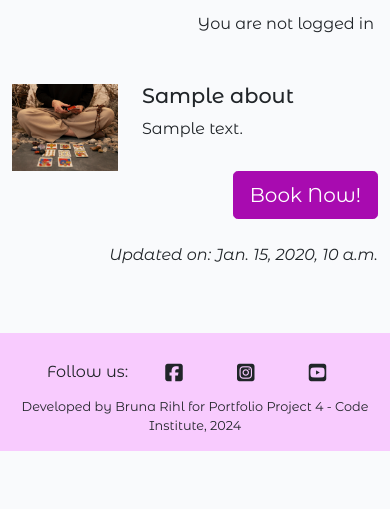
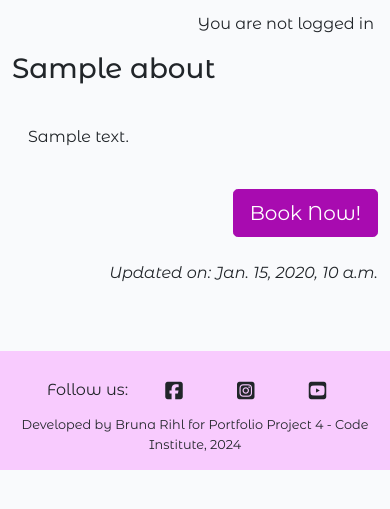
Before and after one commit to BrunaRihl/starlight-consultations, a Django app: page /about/ in a window 390 px wide. Shown: the part 84-593 px from the top of the page. Run offline with Django 3.2, Linux system fonts and the light colour scheme; tables that the repository leaves empty hold one stand-in row (values such as "Sample post"); some libraries are stand-ins or nearby versions; some web fonts are replaced.

Commit message:
feat: Implement image storage on Cloudinary to enable image uploads by superusers

```diff
--- a/about/models.py
+++ b/about/models.py
@@ -1,10 +1,13 @@
 from django.db import models
+from cloudinary.models import CloudinaryField
+
 
 # Create your models here.
 
 class About(models.Model):
     title = models.CharField(max_length=200)
     updated_on = models.DateTimeField(auto_now=True)
+    featured_image = CloudinaryField('image', default='placeholder')
     content = models.TextField()
 
     def __str__(self):
--- a/about/templates/about.html
+++ b/about/templates/about.html
@@ -1,15 +1,35 @@
 {% extends 'base.html' %}
-{% block content %}
 {% load static %}
 
-<div class="container mt-5">
+{% block content %}
+<div class="masthead">
+    <div class="container">
+        <div class="row g-0">
+            <div class="col-md-3 masthead-text">
+                <!-- Post title goes in these h1 tags -->
+                <h1 class="post-title ">{{ about.title }}</h1>
+            </div>
+            <div class="d-none d-md-block col-md-9 masthead-image">
+                {% if "placeholder" in about.featured_image.url %}
+                <img src="{% static 'images/about.png' %}" class="scale" alt="placeholder">
+                {% else %}
+                <img src="{{ about.featured_image.url }}" class="scale" alt="{{ about.title }}">
+                {% endif %}
+            </div>
+        </div>
+    </div>
+</div>
+
+<div class="container">
     <div class="row">
-        <div class="col-4 text-center">
-            <img src="{% static 'images/about.png' %}" width="100%">
-        </div>
-        <div class="col-8">
-            <h2>{{ about.title }}</h2>
-            {{ about.content | safe }}
+        <div class="col mb-4  mt-3 left  top">
+            <div class="card-body">
+                <!-- The post content goes inside the card-text. -->
+                <!-- Use the | safe filter inside the template tags -->
+                <article class="card-text">
+                    {{ about.content | safe }}
+                </article>
+            </div>
         </div>
     </div>
     <div class="row">
--- a/requirements.txt
+++ b/requirements.txt
@@ -3,9 +3,11 @@ bleach==6.1.0
 certifi==2024.2.2
 cffi==1.16.0
 charset-normalizer==3.3.2
+cloudinary==1.36.0
 cryptography==42.0.3
 defusedxml==0.7.1
 dj-database-url==2.1.0
+dj3-cloudinary-storage==0.0.6
 Django==3.2.23
 django-allauth==0.57.2
 django-summernote==0.8.20.0
@@ -22,6 +24,6 @@ requests-oauthlib==1.3.1
 six==1.16.0
 sqlparse==0.4.4
 typing_extensions==4.9.0
-urllib3==2.2.1
+urllib3==1.26.18
 webencodings==0.5.1
 whitenoise==5.3.0
--- a/starlight/settings.py
+++ b/starlight/settings.py
@@ -46,8 +46,10 @@ INSTALLED_APPS = [
     'django.contrib.sessions',
     'django.contrib.messages',
     'django.contrib.staticfiles',
+    'cloudinary_storage',
+    'django.contrib.sites',
     'django_summernote',
-    'django.contrib.sites',
+    'cloudinary',
     'allauth',
     'allauth.account',
     'allauth.socialaccount',
```
Also changed, not shown: about/migrations/0002_about_featured_image.py (added).
